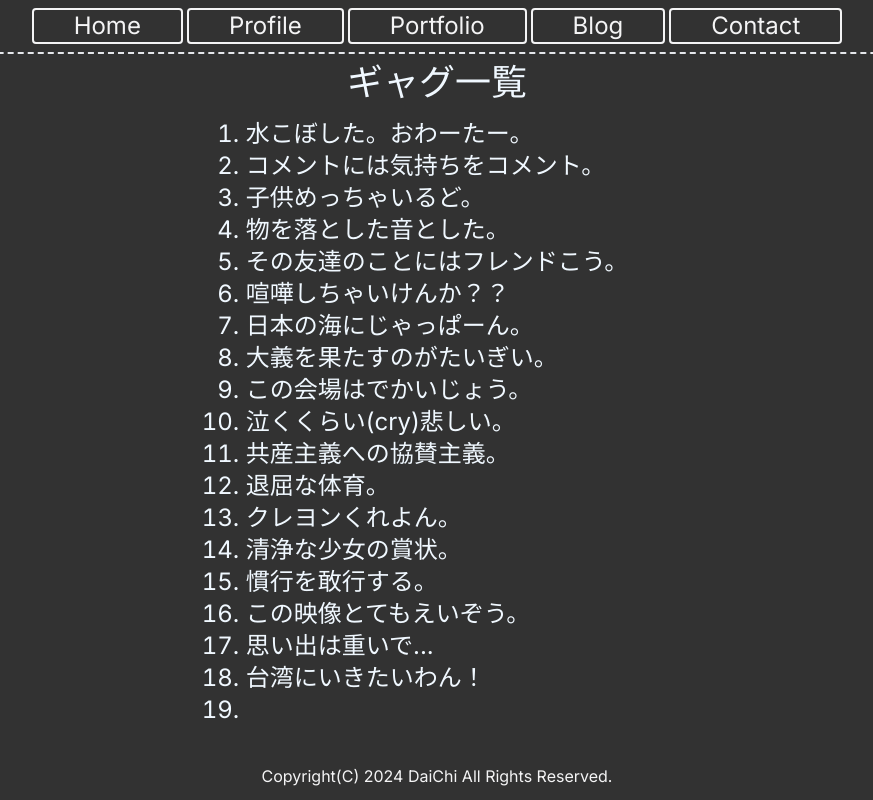
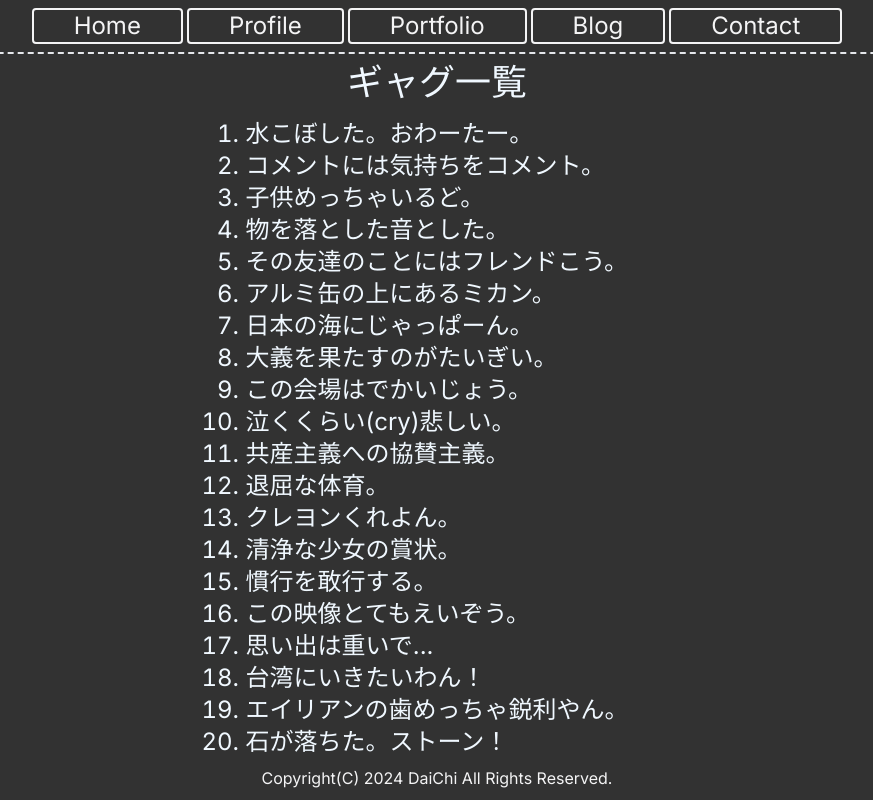
Before and after one commit to DaiChi904/daichi904.com, a Next.js app: page /profile/gyagu in a window 1280 px wide. Shown: the whole page, without its empty margins (203-1076 px from the left). Built offline with nearby package versions, Linux system fonts and the light colour scheme.

Commit message:
added gyagu

```diff
--- a/src/app/profile/gyagu/page.tsx
+++ b/src/app/profile/gyagu/page.tsx
@@ -27,7 +27,7 @@ function Portfolio() {
                                 <li>子供めっちゃいるど。</li>
                                 <li>物を落とした音とした。</li>
                                 <li>その友達のことにはフレンドこう。</li>
-                                <li>喧嘩しちゃいけんか？？</li>
+                                <li>アルミ缶の上にあるミカン。</li>
                                 <li>日本の海にじゃっぱーん。</li>
                                 <li>大義を果たすのがたいぎい。</li>
                                 <li>この会場はでかいじょう。</li>
@@ -40,7 +40,8 @@ function Portfolio() {
                                 <li>この映像とてもえいぞう。</li>
                                 <li>思い出は重いで...</li>
                                 <li>台湾にいきたいわん！</li>
-                                <li></li>
+                                <li>エイリアンの歯めっちゃ鋭利やん。</li>
+                                <li>石が落ちた。ストーン！</li>
                             </ol>
                     </main>
                 </div>
```
